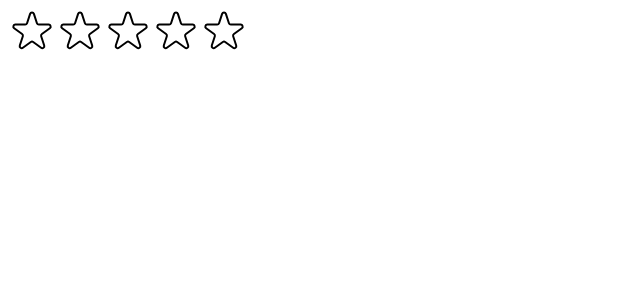
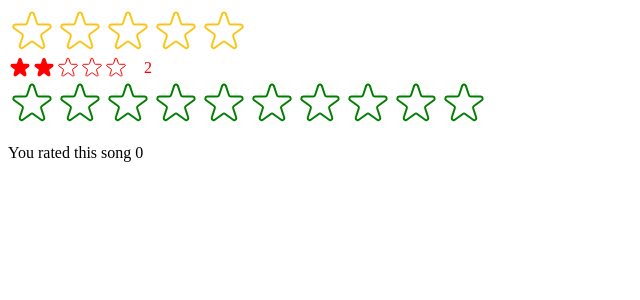
Before and after one commit to VictorDevLab/usepopcorn, a React (Create React App) app: page / in a window 1280 px wide. Shown: the top 300 px of the page, without its empty margins (0-640 px from the left). Built offline with nearby package versions, Linux system fonts and the light colour scheme.

Commit message:
Add Default values for props

```diff
--- a/src/StarRating.js
+++ b/src/StarRating.js
@@ -1,4 +1,5 @@
 import { useState } from "react";
+import PropTypes from "prop-types";
 
 const containerStyle = {
   display: "flex",
@@ -10,42 +11,72 @@ const starContainerStyle = {
   display: "flex",
 };
 
-const textStyle = {
-  lineHeight: "1",
-  margin: "0",
+StarRating.propTypes = {
+  maxRating: PropTypes.number,
+  color: PropTypes.string,
+  defaultRating: PropTypes.number,
+  size: PropTypes.number,
+  messages: PropTypes.array,
+  className: PropTypes.string,
+  onSetSongRating: PropTypes.func,
 };
 
-export default function StarRating({ maxRating = 5 }) {
-  const [rating, setRating] = useState(0);
+export default function StarRating({
+  maxRating = 5,
+  color = "#fcc419",
+  size = 48,
+  className = "",
+  messages = [],
+  defaultRating = 0,
+  onSetSongRating,
+}) {
+  const [rating, setRating] = useState(defaultRating);
   const [tempRating, setTempRating] = useState(0);
 
+  const handleRating = (rating) => {
+    setRating(rating);
+    onSetSongRating(rating);
+  };
+
+  const textStyle = {
+    lineHeight: "1",
+    margin: "0",
+    color,
+    fontSize: `${size / 1.5}px`,
+  };
   return (
-    <div style={containerStyle}>
+    <div style={containerStyle} className={className}>
       <div style={starContainerStyle}>
         {Array.from({ length: maxRating }, (_, i) => (
           <Star
             key={i}
-            onRate={() => setRating(i + 1)}
+            onRate={() => handleRating(i + 1)}
             full={tempRating ? tempRating >= i + 1 : rating >= i + 1}
             onHoverIn={() => setTempRating(i + 1)}
             onHoverOut={() => setTempRating(0)}
+            color={color}
+            size={size}
           />
         ))}
       </div>
-      <p style={textStyle}>{tempRating || rating || ""}</p>
+      <p style={textStyle}>
+        {messages.length === maxRating
+          ? messages[tempRating ? tempRating - 1 : rating - 1]
+          : tempRating || rating || ""}
+      </p>
     </div>
   );
 }
 
-const starStyle = {
-  width: "48px",
-  height: "48px",
-  display: "block",
-  cursor: "pointer",
-};
 //onClick event must be in an html element in order to work
 
-function Star({ onRate, full, onHoverIn, onHoverOut }) {
+function Star({ onRate, full, onHoverIn, onHoverOut, color, size }) {
+  const starStyle = {
+    width: `${size}px`,
+    height: `${size}px`,
+    display: "block",
+    cursor: "pointer",
+  };
   return (
     <span
       role="button"
@@ -58,8 +89,8 @@ function Star({ onRate, full, onHoverIn, onHoverOut }) {
         <svg
           xmlns="http://www.w3.org/2000/svg"
           viewBox="0 0 20 20"
-          fill="#000"
-          stroke="#000"
+          fill={color}
+          stroke={color}
         >
           <path d="M9.049 2.927c.3-.921 1.603-.921 1.902 0l1.07 3.292a1 1 0 00.95.69h3.462c.969 0 1.371 1.24.588 1.81l-2.8 2.034a1 1 0 00-.364 1.118l1.07 3.292c.3.921-.755 1.688-1.54 1.118l-2.8-2.034a1 1 0 00-1.175 0l-2.8 2.034c-.784.57-1.838-.197-1.539-1.118l1.07-3.292a1 1 0 00-.364-1.118L2.98 8.72c-.783-.57-.38-1.81.588-1.81h3.461a1 1 0 00.951-.69l1.07-3.292z" />
         </svg>
@@ -68,7 +99,7 @@ function Star({ onRate, full, onHoverIn, onHoverOut }) {
           xmlns="http://www.w3.org/2000/svg"
           fill="none"
           viewBox="0 0 24 24"
-          stroke="#000"
+          stroke={color}
         >
           <path
             strokeLinecap="round"
--- a/src/index.js
+++ b/src/index.js
@@ -1,13 +1,33 @@
-import React from "react";
+import React, { useState } from "react";
 import ReactDOM from "react-dom/client";
 // import "./index.css";
 // import App from "./App";
 import StarRating from "./StarRating";
 
+function Test() {
+  const [songRating, setSongRating] = useState(0);
+  return (
+    <div>
+      <StarRating
+        maxRating={10}
+        color="green"
+        onSetSongRating={setSongRating}
+      />
+      <p>You rated this song {songRating}</p>
+    </div>
+  );
+}
+
 const root = ReactDOM.createRoot(document.getElementById("root"));
 root.render(
   <React.StrictMode>
     {/* <App /> */}
-    <StarRating maxRating={5} />
+    <StarRating
+      maxRating={5}
+      className="test"
+      messages={["terrible", "bad", "average", "good", "exellent"]}
+    />
+    <StarRating size={24} color="red" defaultRating={2} />
+    <Test />
   </React.StrictMode>
 );
```
